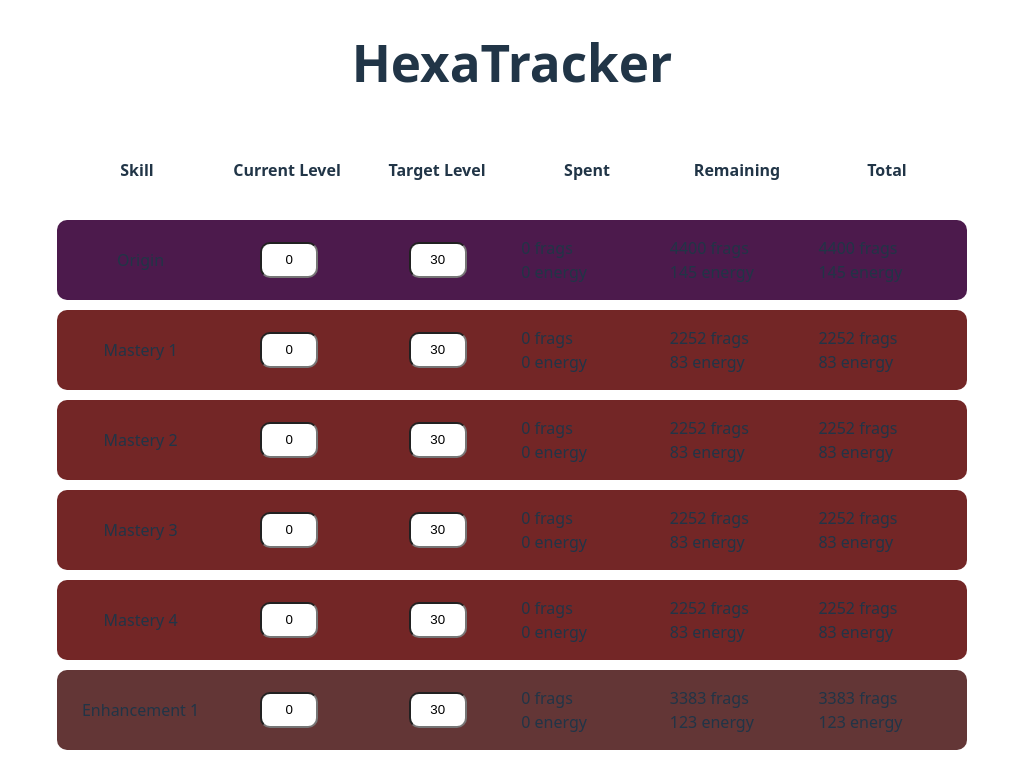
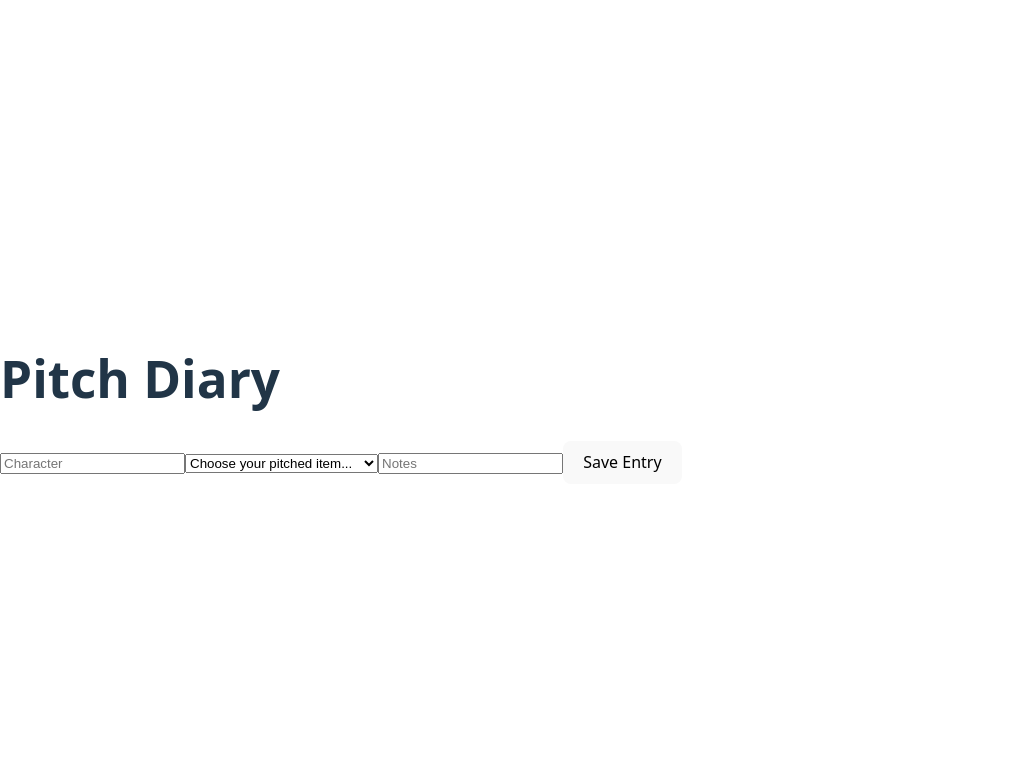
Before and after one commit to DPHAM2020/Maplestory-Companion-App, a React (Vite) app in the folder frontend/: page / in a window 1280 px wide. Shown: the top 758 px of the page, without its empty margins (0-1030 px from the left). Built offline with nearby package versions, Linux system fonts and the light colour scheme.

Commit message:
started on PitchedDiary; still need to implement adding entries, displaying entries and everything else

```diff
--- a/frontend/src/main.tsx
+++ b/frontend/src/main.tsx
@@ -4,8 +4,9 @@ import "./index.css";
 import App from "./App.tsx";
 import { createBrowserRouter, RouterProvider } from "react-router-dom";
 import HexaTracker from "./pages/HexaTracker.tsx";
+import PitchDiary from "./pages/PitchDiary.tsx";
 
-const router = createBrowserRouter([{ path: "/", element: <HexaTracker /> }]);
+const router = createBrowserRouter([{ path: "/", element: <PitchDiary /> }]);
 
 createRoot(document.getElementById("root")!).render(
   <StrictMode>
--- /dev/null
+++ b/frontend/src/pages/PitchDiary.tsx
@@ -0,0 +1,41 @@
+import { useState } from "react";
+interface Entry {
+  character: string;
+  pitchedItem: string;
+  note: string;
+}
+function PitchDiary() {
+  const pitchedEntries: Entry[] = [];
+  const [pitchedData, setPitchedData] = useState(pitchedEntries);
+  const handleSubmit = () => {};
+  return (
+    <>
+      <h1>Pitch Diary</h1>
+      <form onSubmit={handleSubmit}>
+        <input type="text" id="characterName" placeholder="Character" />
+        <select id="pitchItem">
+          <option value="none" selected>
+            Choose your pitched item...
+          </option>
+          <option value="Berserked">Berserked</option>
+          <option value="Magic Eyepatch">Magic Eyepatch</option>
+          <option value="Black Heart">Black Heart</option>
+          <option value="Total Control">Total Control</option>
+          <option value="Dreamy Belt">Dreamy Belt</option>
+          <option value="Source of Suffering">Source of Suffering</option>
+          <option value="Genesis Badge">Genesis Badge</option>
+          <option value="Commanding Force Earrings">
+            Commanding Force Earrings
+          </option>
+          <option value="Endless Terror">Endless Terror</option>
+          <option value="Cursed Spellbook">Cursed Spellbook</option>
+          <option value="Mitra's Rage">Mitra's Rage</option>
+        </select>
+        <input type="text" id="notes" placeholder="Notes" />
+        <button type="submit">Save Entry</button>
+      </form>
+    </>
+  );
+}
+
+export default PitchDiary;
```
